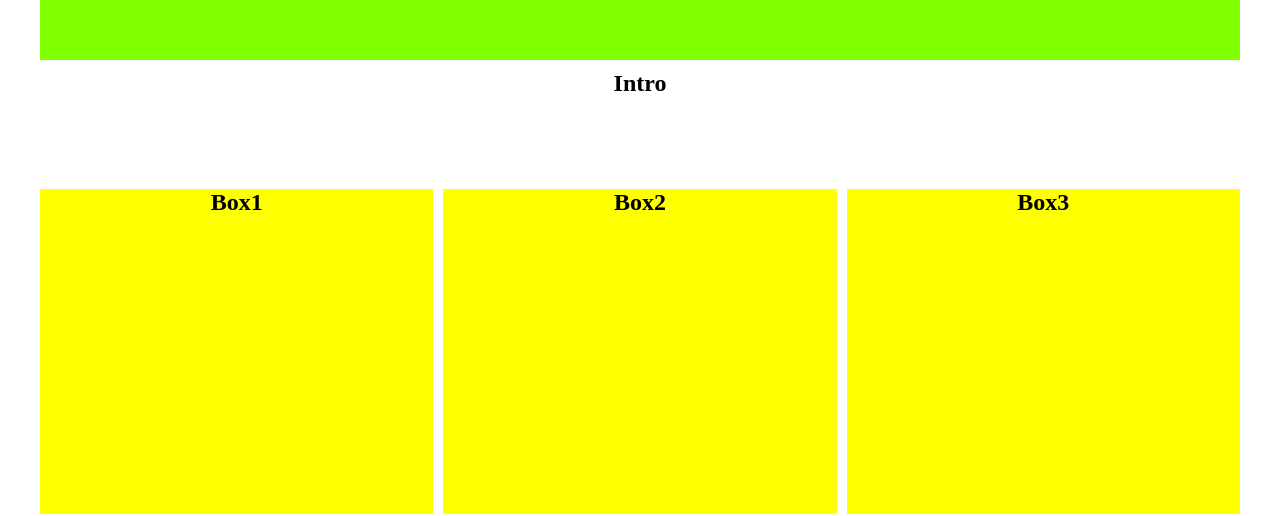
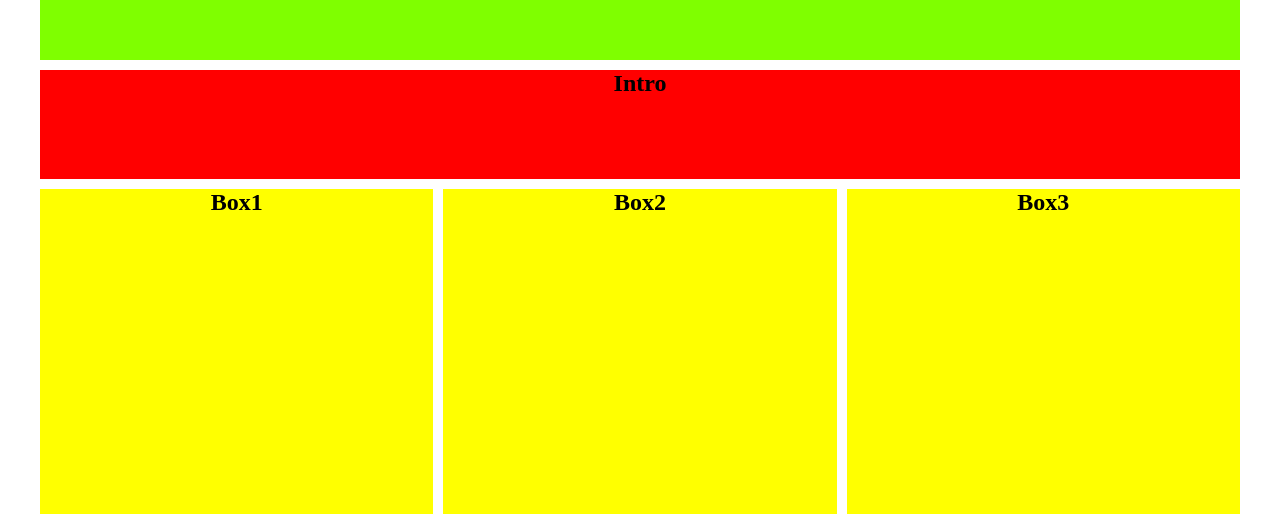
Before and after one commit to samshatan/VAFSD302, a plain HTML site: page layout with grid/2._layout.html in a window 1280 px wide. Shown: the part 167-683 px from the top of the page. Drawn offline with Linux system fonts and the light colour scheme.

Commit message:
Update 2._layout.html

```diff
--- a/layout with grid/2._layout.html
+++ b/layout with grid/2._layout.html
@@ -35,7 +35,7 @@
             background-color: chartreuse;
         }
         #intro{
-            background-color: ;
+            background-color: red;
         }
         #box{
             display: grid;
```
